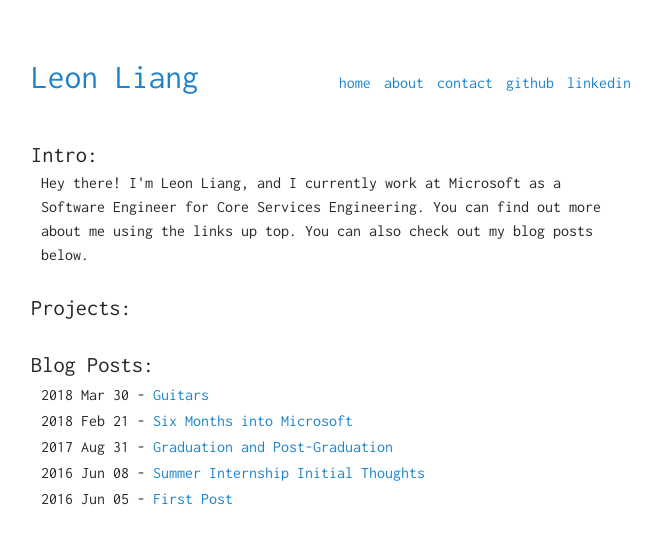
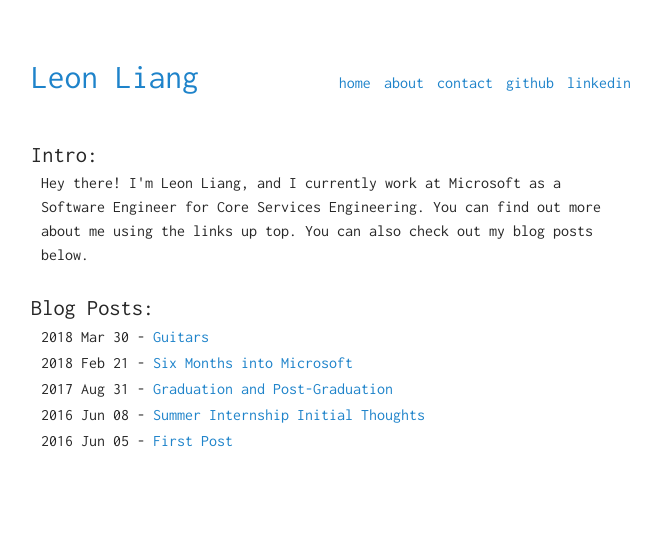
Before and after one commit to leonliang0395/leonliang0395.github.io, a Jekyll site: the page built from index.html, in a window 1280 px wide. Shown: the top 544 px of the page, without its empty margins (309-970 px from the left). Built offline with Jekyll 4.4.1, drawn with Linux system fonts in a browser that asks for light colours.

Commit message:
Forgot to remove Projects section

```diff
--- a/index.html
+++ b/index.html
@@ -10,18 +10,6 @@ layout: default
         check out my blog posts below.</p>
 </div>
 
-<div class="portfolio">
-    <h1>Projects:</h1>
-    <ul>
-        {% for projects in site.data.projects %}
-        <li>
-            <a href="{{ projects.url }}">{{ projects.title }}</a> - {{ projects.description }}
-        </li>
-        {% endfor %}
-    </ul>
-</div>
-
-
 <div class="blog">
     <h1>Blog Posts:</h1>
     <ul>
```
